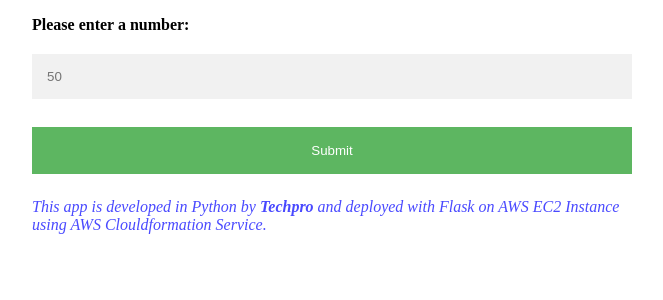
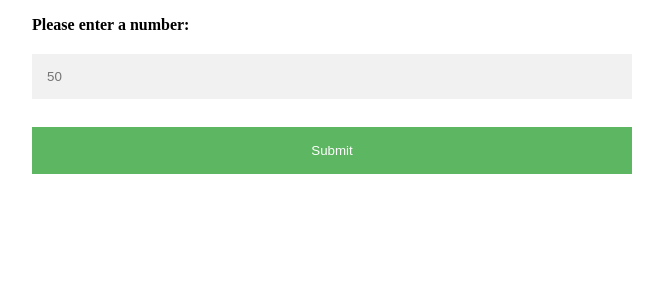
Before and after one commit to mefekax/roman-flask-app, a Flask app: page / in a window 1280 px wide. Shown: the part 251-551 px from the top of the page, without its empty margins (308-971 px from the left). Run offline with Flask 3, Linux system fonts and the light colour scheme.

Commit message:
Update index.html

```diff
--- a/templates/index.html
+++ b/templates/index.html
@@ -73,7 +73,6 @@
     {% endif %}
   </form>
 
-  <p class="footnote"><i>This app is developed in Python by <b>{{ developer_name }}</b> and deployed with Flask on AWS EC2 Instance using AWS Clouldformation Service.</i></p>
 </body>
 
 </html>
```
